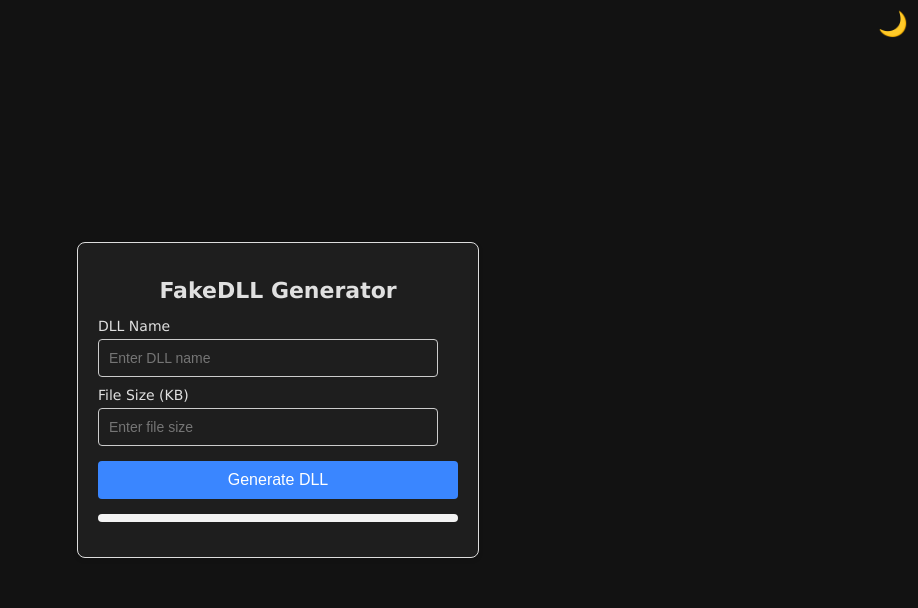
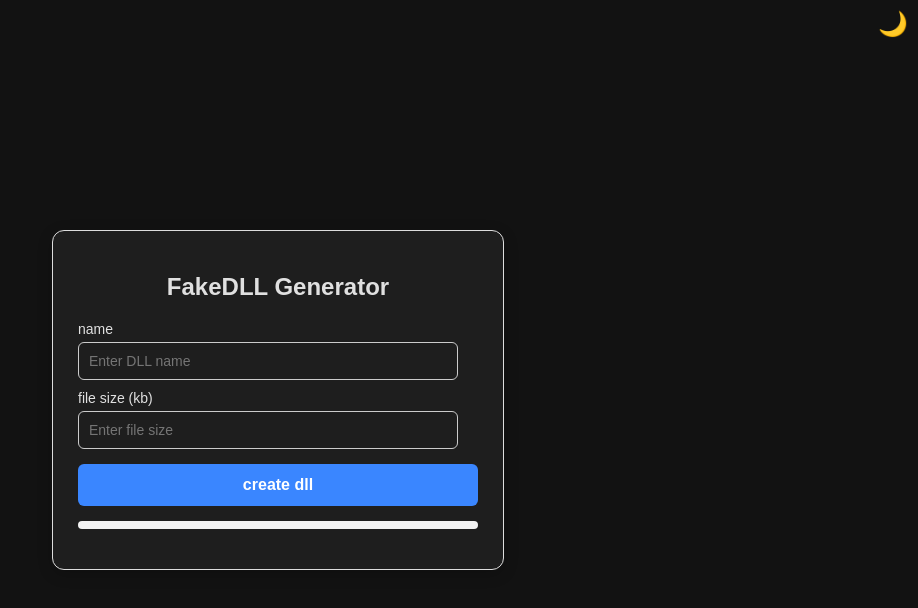
Before and after one commit to 2sneaky/fakeddll, a plain HTML site: page index.html in a window 1280 px wide. Both pictures are taken after a click on the element "☀️". Shown: the whole page, without its empty margins (362-1280 px from the left). Drawn offline with Linux system fonts and the light colour scheme.

Commit message:
Update index.html

```diff
--- a/index.html
+++ b/index.html
@@ -3,7 +3,7 @@
 <head>
     <meta charset="UTF-8">
     <meta name="viewport" content="width=device-width, initial-scale=1.0">
-    <title>FakeDLL Generator</title>
+    <title>dll generator</title>
     <style>
         :root {
             --bg-color: #f9f9f9;
@@ -28,7 +28,7 @@
         }
 
         body {
-            font-family: Verdana, Geneva, Tahoma, sans-serif;
+            font-family: 'Arial', sans-serif;
             background-color: var(--bg-color);
             color: var(--text-color);
             margin: 0;
@@ -42,16 +42,17 @@
         .wrapper {
             background: var(--wrapper-bg);
             border: 1px solid #ddd;
-            border-radius: 8px;
-            padding: 20px;
-            width: 360px;
-            box-shadow: 0 2px 5px rgba(0, 0, 0, 0.1);
+            border-radius: 12px;
+            padding: 25px;
+            width: 400px;
+            box-shadow: 0 4px 15px rgba(0, 0, 0, 0.2);
             transition: background-color 0.3s;
         }
         h1 {
             text-align: center;
-            font-size: 22px;
-            margin-bottom: 15px;
+            font-size: 24px;
+            margin-bottom: 20px;
+            font-weight: bold;
         }
         label {
             font-size: 14px;
@@ -62,7 +63,7 @@
             width: calc(100% - 20px);
             padding: 10px;
             border: 1px solid #ccc;
-            border-radius: 4px;
+            border-radius: 6px;
             box-sizing: border-box;
             font-size: 14px;
             background: var(--wrapper-bg);
@@ -72,16 +73,18 @@
             background-color: var(--button-bg);
             color: #fff;
             border: none;
-            padding: 10px 15px;
+            padding: 12px 18px;
             font-size: 16px;
-            border-radius: 4px;
+            border-radius: 6px;
             cursor: pointer;
             margin-top: 15px;
             width: 100%;
-            transition: background-color 0.3s;
+            font-weight: bold;
+            transition: background-color 0.3s, transform 0.2s;
         }
         button:hover {
             background-color: var(--button-hover-bg);
+            transform: translateY(-2px);
         }
         .progress-container {
             background: #f3f3f3;
@@ -106,13 +109,15 @@
             display: inline-block;
             color: #fff;
             background: var(--download-bg);
-            padding: 10px 15px;
-            border-radius: 4px;
+            padding: 12px 18px;
+            border-radius: 6px;
             text-decoration: none;
-            transition: background-color 0.3s;
+            font-weight: bold;
+            transition: background-color 0.3s, transform 0.2s;
         }
         .download-section a:hover {
             background: var(--download-hover-bg);
+            transform: scale(1.05);
         }
         .theme-toggle {
             position: absolute;
@@ -122,8 +127,19 @@
             font-size: 24px;
             transition: transform 0.4s ease;
         }
-        .spin {
-            transform: rotate(360deg);
+        .spin-right {
+            animation: spin-right 0.4s ease-in-out forwards;
+        }
+        .spin-left {
+            animation: spin-left 0.4s ease-in-out forwards;
+        }
+        @keyframes spin-right {
+            0% { transform: rotate(0deg); }
+            100% { transform: rotate(180deg); }
+        }
+        @keyframes spin-left {
+            0% { transform: rotate(0deg); }
+            100% { transform: rotate(-180deg); }
         }
     </style>
 </head>
@@ -131,20 +147,20 @@
     <div class="theme-toggle" id="themeToggle">☀️</div>
     <div class="wrapper">
         <h1>FakeDLL Generator</h1>
-        <label for="dllName">DLL Name</label>
+        <label for="dllName">name</label>
         <input type="text" id="dllName" placeholder="Enter DLL name">
 
-        <label for="dllSize">File Size (KB)</label>
+        <label for="dllSize">file size (kb)</label>
         <input type="text" id="dllSize" placeholder="Enter file size">
 
-        <button id="generateBtn">Generate DLL</button>
+        <button id="generateBtn">create dll</button>
 
         <div class="progress-container">
             <div class="progress" id="progressBar"></div>
         </div>
 
         <div class="download-section" id="downloadArea">
-            <a id="downloadLink" href="#" download>Download DLL</a>
+            <a id="downloadLink" href="#" download>download dll</a>
         </div>
     </div>
 
@@ -188,15 +204,20 @@
         const body = document.body;
 
         themeToggle.addEventListener('click', () => {
-            themeToggle.classList.add('spin');
-            setTimeout(() => themeToggle.classList.remove('spin'), 400);
-
             if (body.getAttribute('data-theme') === 'dark') {
-                body.removeAttribute('data-theme');
-                themeToggle.textContent = '☀️';
+                themeToggle.classList.add('spin-left');
+                setTimeout(() => {
+                    themeToggle.classList.remove('spin-left');
+                    body.removeAttribute('data-theme');
+                    themeToggle.textContent = '☀️';
+                }, 400);
             } else {
-                body.setAttribute('data-theme', 'dark');
-                themeToggle.textContent = '🌙';
+                themeToggle.classList.add('spin-right');
+                setTimeout(() => {
+                    themeToggle.classList.remove('spin-right');
+                    body.setAttribute('data-theme', 'dark');
+                    themeToggle.textContent = '🌙';
+                }, 400);
             }
         });
     </script>
```
